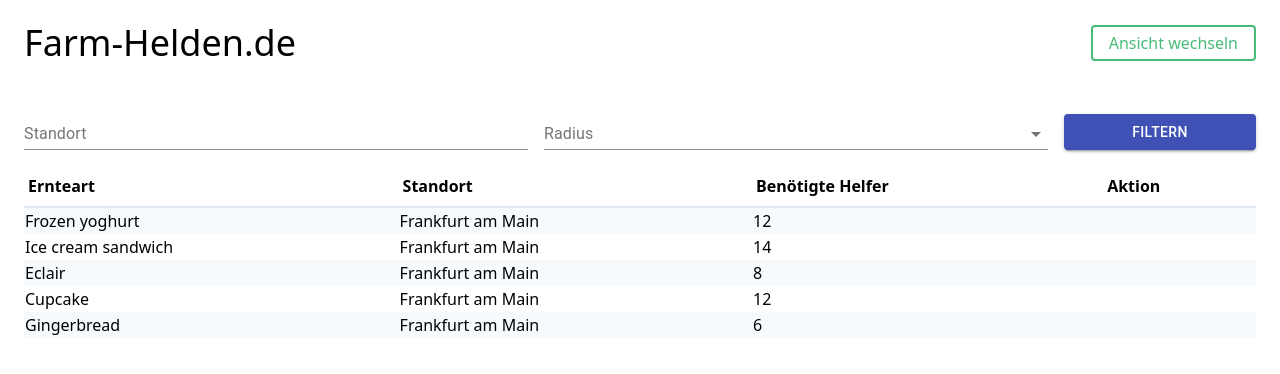
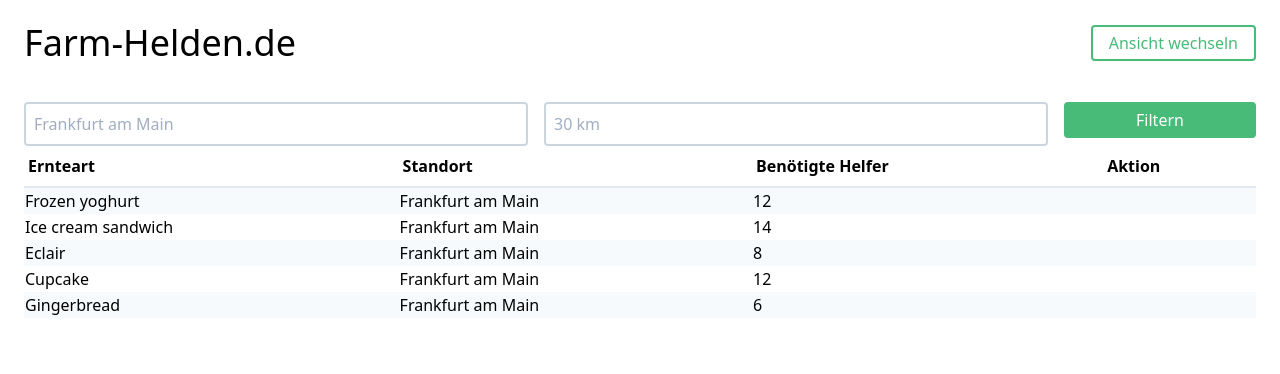
Before and after one commit to farmhelden/farmhelden-client, a Next.js app: page /helper in a window 1280 px wide. Shown: the top 374 px of the page. Built offline with nearby package versions, Linux system fonts and the light colour scheme.

Commit message:
Use custom form instead of material ui

```diff
--- a/pages/helper.tsx
+++ b/pages/helper.tsx
@@ -1,17 +1,15 @@
 import { useMemo } from "react";
 import { NextPageContext } from "next";
 import { Theme, createStyles, makeStyles } from "@material-ui/core/styles";
-import { Container, FormControl } from "@material-ui/core";
+import { Container } from "@material-ui/core";
 import Grid from "@material-ui/core/Grid";
-import TextField from "@material-ui/core/TextField";
-import InputLabel from "@material-ui/core/InputLabel";
-import Select from "@material-ui/core/Select";
-import MenuItem from "@material-ui/core/MenuItem";
-import Button from "@material-ui/core/Button";
 import { Table } from "../components/Table";
 
 import Header from "../components/Header";
 import Root from "../components/Root";
+import { Formik, FormikProps, Form } from "formik";
+import { PrimaryButton } from "../components/Button";
+import { InputField } from "../components/Form";
 
 function createData(title: string, location: string, neededHelpers: number) {
   return { title, location, neededHelpers };
@@ -24,18 +22,6 @@ const data = [
   createData("Cupcake", "Frankfurt am Main", 12),
   createData("Gingerbread", "Frankfurt am Main", 6)
 ];
-
-const useStyles = makeStyles((theme: Theme) =>
-  createStyles({
-    form: {
-      marginBottom: theme.spacing(2)
-    },
-    gridSubmitButton: {
-      display: "flex",
-      alignItems: "flex-end"
-    }
-  })
-);
 
 function useFarmTableColumns() {
   return useMemo(
@@ -60,8 +46,12 @@ function useFarmTableColumns() {
   );
 }
 
+const initialValues = {
+  location: "",
+  radius: null as number | null
+};
+
 function Helper({ data }: any) {
-  const classes = useStyles();
   const columns = useFarmTableColumns();
 
   return (
@@ -69,42 +59,37 @@ function Helper({ data }: any) {
       <Container>
         <Header />
         {/* Form */}
-        <form
-          noValidate
-          autoComplete="off"
-          className={classes.form}
-          onSubmit={e => {
-            e.preventDefault();
+
+        <Formik
+          initialValues={initialValues}
+          onSubmit={values => {
+            window.alert(JSON.stringify(values, null, 2));
           }}
         >
+          {({ values }: FormikProps<typeof initialValues>) => {
+            return (
+              <Form>
                 <Grid container spacing={2}>
                   <Grid item xs={12} sm={5}>
-              <TextField id="location" label="Standort" fullWidth />
+                    <InputField
+                      name="location"
+                      placeholder="Frankfurt am Main"
+                      block
+                    />
                   </Grid>
                   <Grid item xs={12} sm={5}>
-              <FormControl fullWidth>
-                <InputLabel id="radius-label">Radius</InputLabel>
-                <Select labelId="radius-label" id="radius">
-                  <MenuItem value={10}>10 km</MenuItem>
-                  <MenuItem value={20}>20 km</MenuItem>
-                  <MenuItem value={30}>30 km</MenuItem>
-                  <MenuItem value={40}>40 km</MenuItem>
-                  <MenuItem value={50}>50 km</MenuItem>
-                </Select>
-              </FormControl>
+                    <InputField name="radius" placeholder="30 km" block />
                   </Grid>
-            <Grid item xs={12} sm={2} className={classes.gridSubmitButton}>
-              <Button
-                type="submit"
-                variant="contained"
-                color="primary"
-                fullWidth
-              >
+                  <Grid item xs={12} sm={2}>
+                    <PrimaryButton type="submit" block>
                       Filtern
-              </Button>
+                    </PrimaryButton>
                   </Grid>
                 </Grid>
-        </form>
+              </Form>
+            );
+          }}
+        </Formik>
 
         {/* Table */}
         <Table columns={columns} data={data} block />
```
Lines whose indentation alone changed are shown as unchanged.
